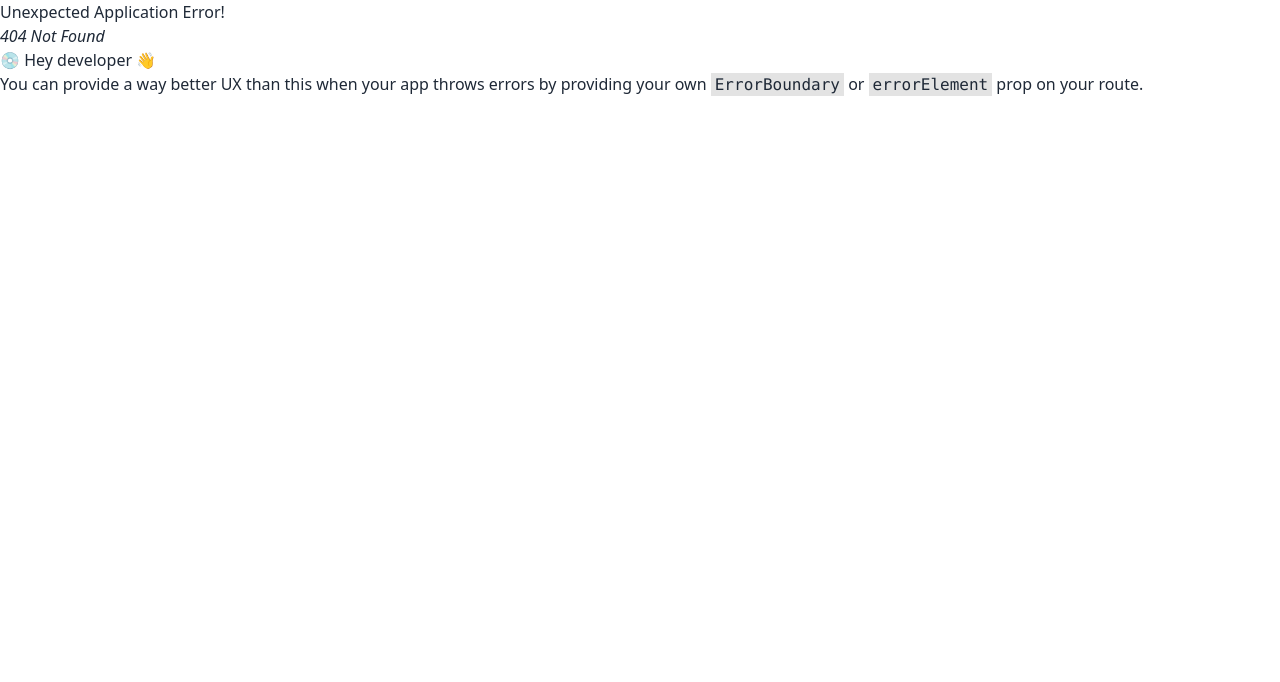
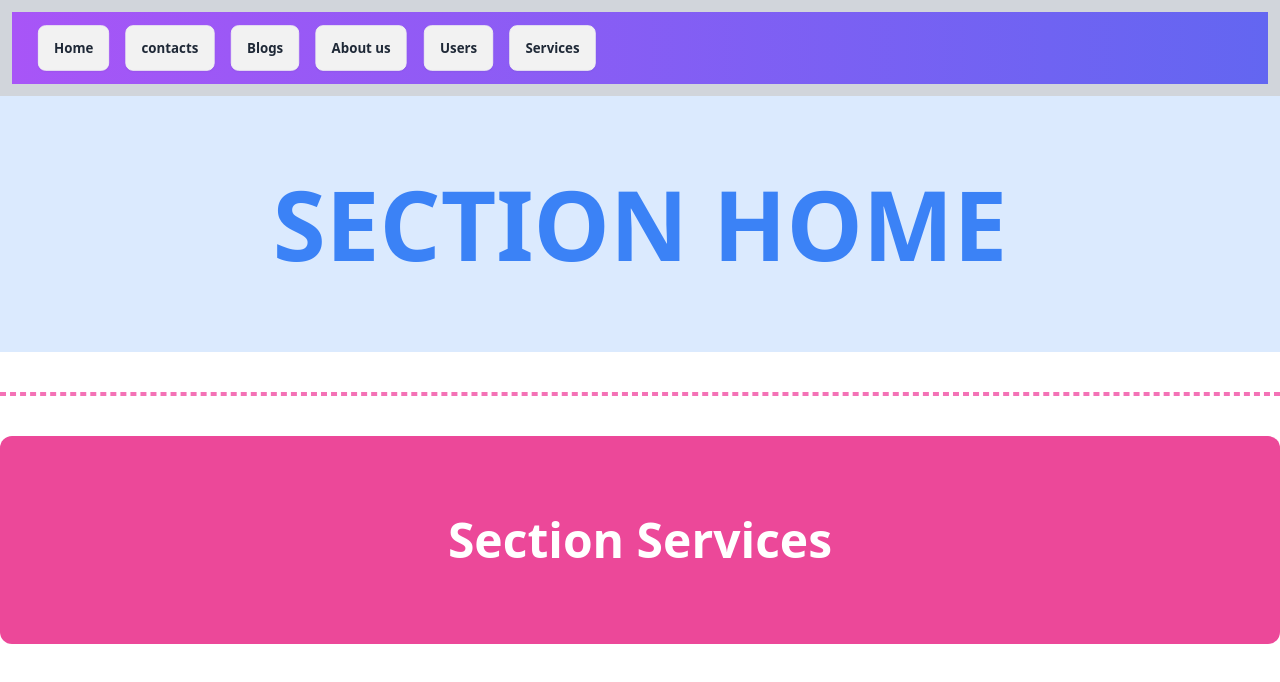
Before and after one commit to MarufCodeSculptor/React-Router-w-Jhanker, a React (Vite) app: page /services in a window 1280 px wide. Before the commit this address had no page. Shown: the top 682 px of the page. Built offline with nearby package versions, Linux system fonts and the light colour scheme.

Commit message:
added services

```diff
--- a/src/Components/Header.jsx
+++ b/src/Components/Header.jsx
@@ -26,6 +26,10 @@ const Header = () => {
                   <button className="btn ">
                     {' '}
                     <Link to="/users">Users</Link>
+                  </button>
+                  <button className="btn ">
+                    {' '}
+                    <Link to="/services">Services</Link>
                   </button>
                 </div>
                 <div className="md:hidden">
--- /dev/null
+++ b/src/Components/Services.jsx
@@ -0,0 +1,9 @@
+const Services = () => {
+  return (
+    <div className="bg-pink-500 p-20 container mx-auto text-center rounded-xl">
+      <h2 className="text-5xl font-bold text-white">Section Services</h2>
+    </div>
+  );
+};
+
+export default Services;
--- a/src/main.jsx
+++ b/src/main.jsx
@@ -7,6 +7,7 @@ import Home from './Components/Home';
 import About from './Components/About';
 import Blogs from './Components/Blogs';
 import Users from './Components/Users';
+import Services from './Components/Services';
 const router = createBrowserRouter([
   {
     path: '/',
@@ -25,6 +26,10 @@ const router = createBrowserRouter([
         element: <Blogs></Blogs>,
       },
       {
+        path: 'services',
+        element: <Services></Services>,
+      },
+      {
         path: 'users',
         loader: () => fetch(`https://jsonplaceholder.typicode.com/users`),
         element: <Users></Users>,
```
